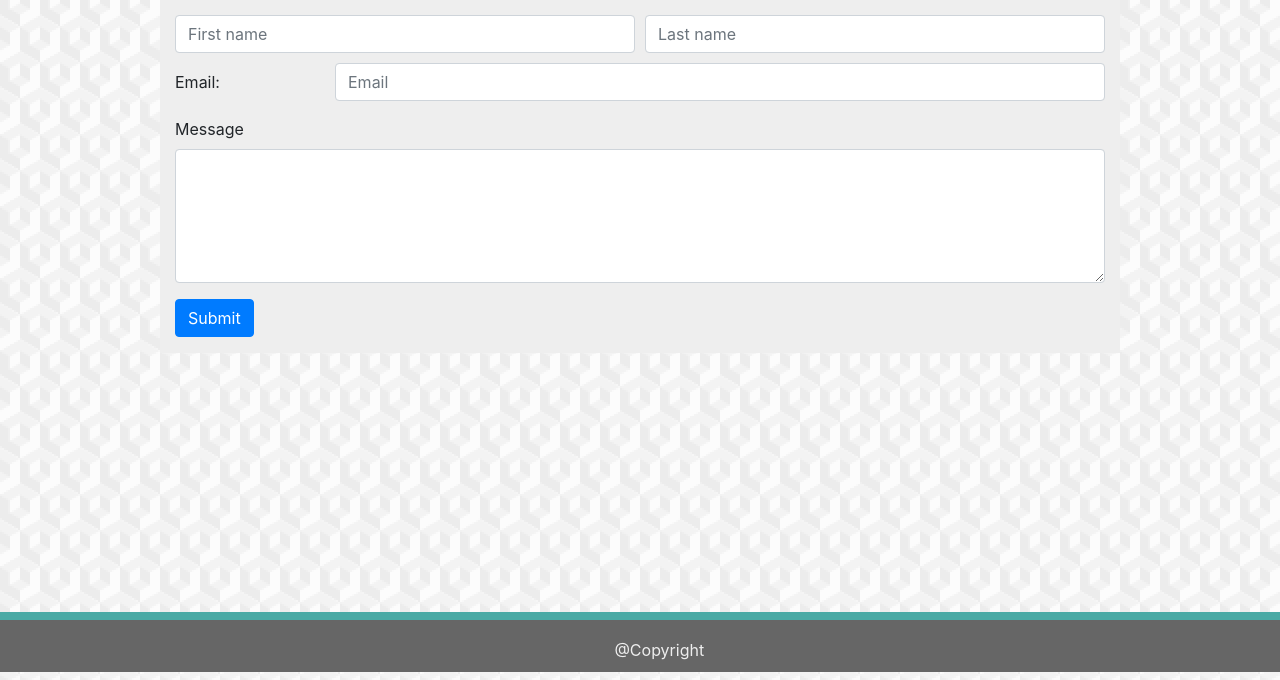
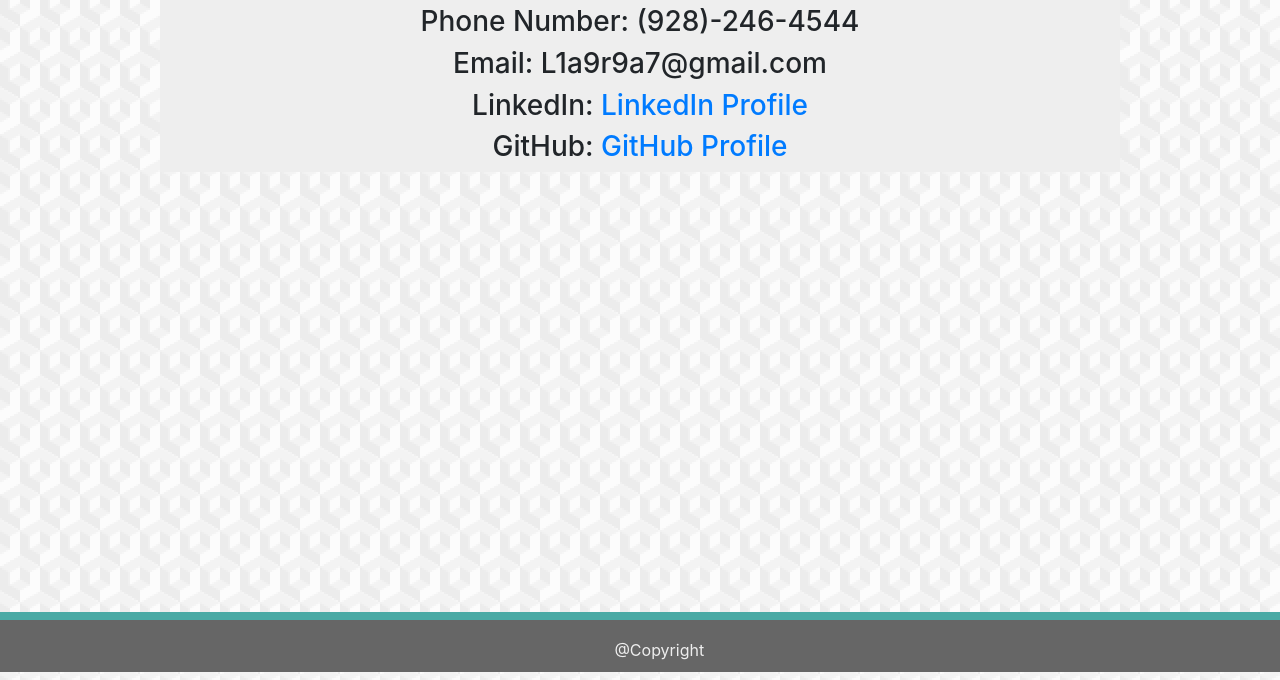
Before and after one commit to JLara97/Portfolio-Hw-2, a plain HTML site: page contact.html in a window 1280 px wide. Shown: the part 128-808 px from the top of the page. Drawn offline with nearby package versions, Linux system fonts and the light colour scheme.

Commit message:
Changes to contact page

```diff
--- a/contact.html
+++ b/contact.html
@@ -34,30 +34,22 @@
                 <h2>Contact</h2>
             </div>
         </div>
-        <div class="form-row">
-            <div class="col">
-                <input type="text" class="form-control" placeholder="First name">
-            </div>
-            <div class="col">
-                <input type="text" class="form-control" placeholder="Last name">
-            </div>
+
+        <div class="row justify-content-center">
+            <h3>Phone Number: (928)-246-4544</h3>
         </div>
-        <div class="form-group row">
-            <label for="inputEmail3" class="col-sm-2 col-form-label">Email:</label>
-            <div class="col-sm-10">
-                <input type="email" class="form-control" id="inputEmail3" placeholder="Email">
-            </div>
+        <div class="row justify-content-center">
+            <h3>Email: L1a9r9a7@gmail.com</h3>
         </div>
-        <div class="form-group">
-            <label for="exampleFormControlTextarea1">Message</label>
-            <textarea class="form-control" id="exampleFormControlTextarea1" rows="5"></textarea>
+
+        <div class="row justify-content-center">
+            <h3>LinkedIn: <a href="https://www.linkedin.com/in/jacob-lara-9b2193156/">LinkedIn Profile</a></h3>
         </div>
-        <div class="form-group row">
-            <div class="col-sm-10">
-                <button type="submit" class="btn btn-primary">Submit</button>
-            </div>
+
+        <div class="row justify-content-center">
+            <h3>GitHub: <a href="https://github.com/JLara97"> GitHub Profile</a></h3>
         </div>
-        </form>
+
 
     </div>
 
```
